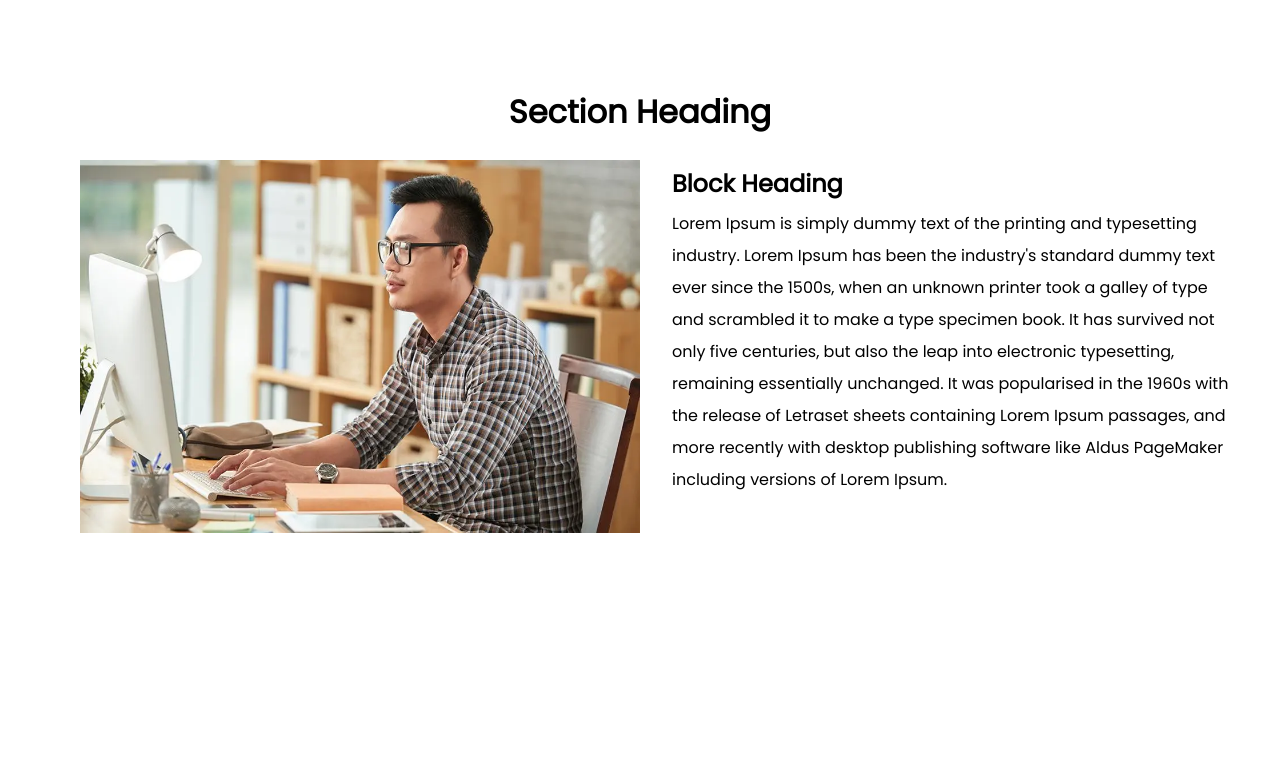
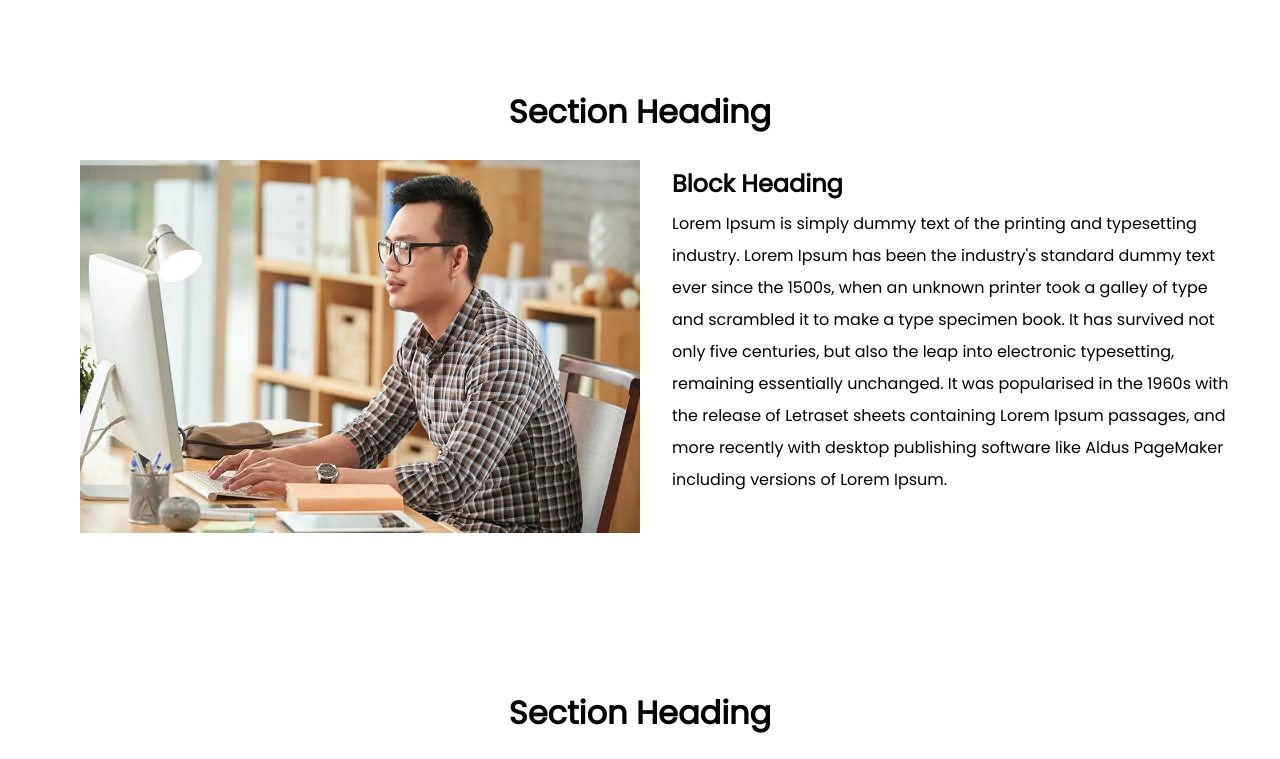
Before and after one commit to lloydbutay123/ExamManual, a React (Vite) app: page / in a window 1280 px wide. Shown: the top 759 px of the page. Built offline with nearby package versions, Linux system fonts and the light colour scheme.

Commit message:
Update index.css

```diff
--- a/src/index.css
+++ b/src/index.css
@@ -21,7 +21,7 @@ h5 {
 
 .section {
   padding: 4rem 5rem;
-  min-height: 100vh;
+  min-height: auto;
   width: 100%
 }
 
```
